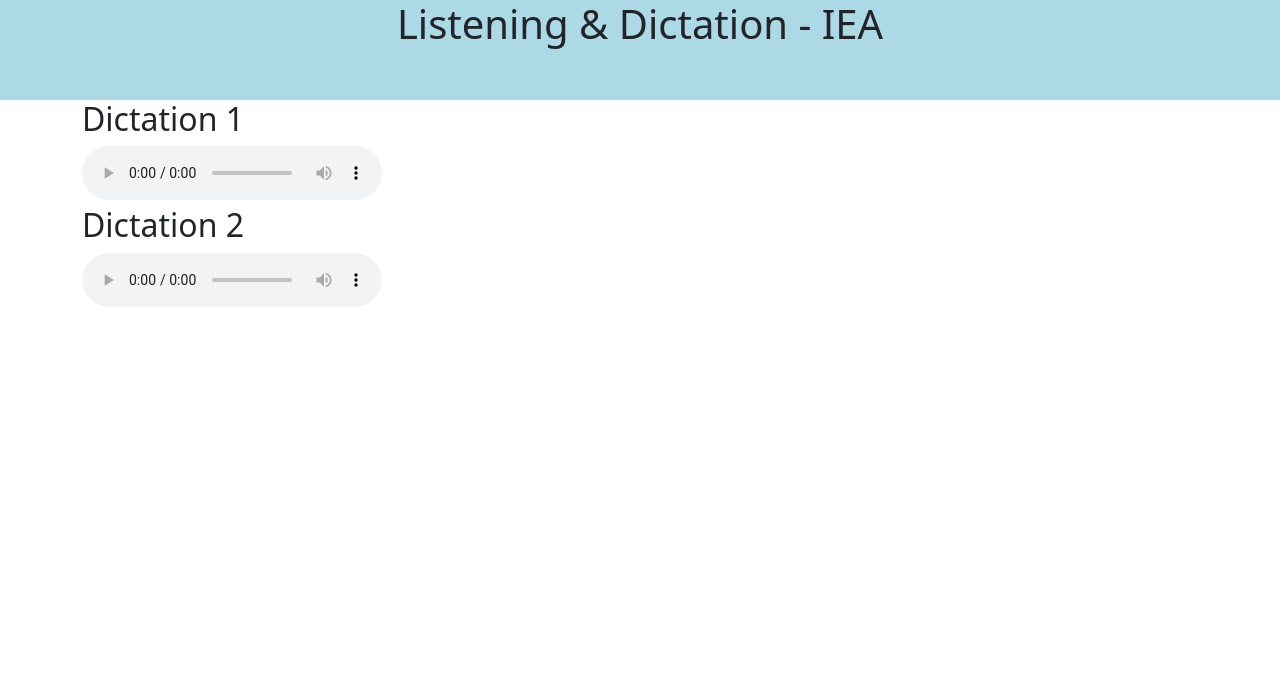
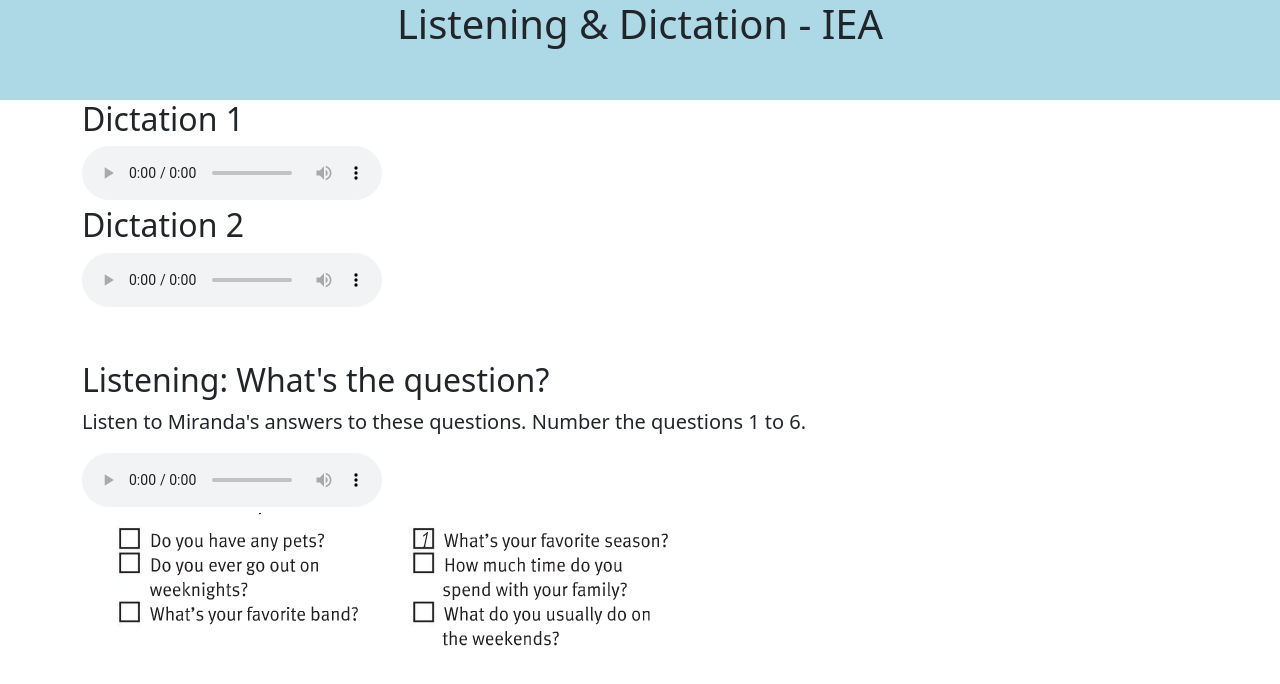
Before and after one commit to leomartinez2020/english-dictation, a plain HTML site: page index.html in a window 1280 px wide. Drawn offline with nearby package versions, Linux system fonts and the light colour scheme.

Commit message:
Add audio questions

```diff
--- a/index.html
+++ b/index.html
@@ -25,6 +25,17 @@
           Your browser does not support the audio element.
         </audio>
       </div>
+      <div class="mt-5">
+        <h2>Listening: What's the question?</h2>
+        <p class="lead">Listen to Miranda's answers to these questions. Number the questions 1 to 6.</p>
+        <audio controls>
+          <source src="https://english22.s3.amazonaws.com/vercel-miranda-questions.mp3" type="audio/mpeg">
+          Your browser does not support the audio element.
+        </audio>
+        <div>
+          <img src="assets/vercel-miranda-questions.png" alt="miranda" />
+        </div>
+      </div>
     </div>
     <script src="https://cdn.jsdelivr.net/npm/bootstrap@5.3.3/dist/js/bootstrap.bundle.min.js" integrity="sha384-YvpcrYf0tY3lHB60NNkmXc5s9fDVZLESaAA55NDzOxhy9GkcIdslK1eN7N6jIeHz" crossorigin="anonymous"></script>
   </body>
```
Also changed, not shown: assets/vercel-miranda-questions.png (added).
